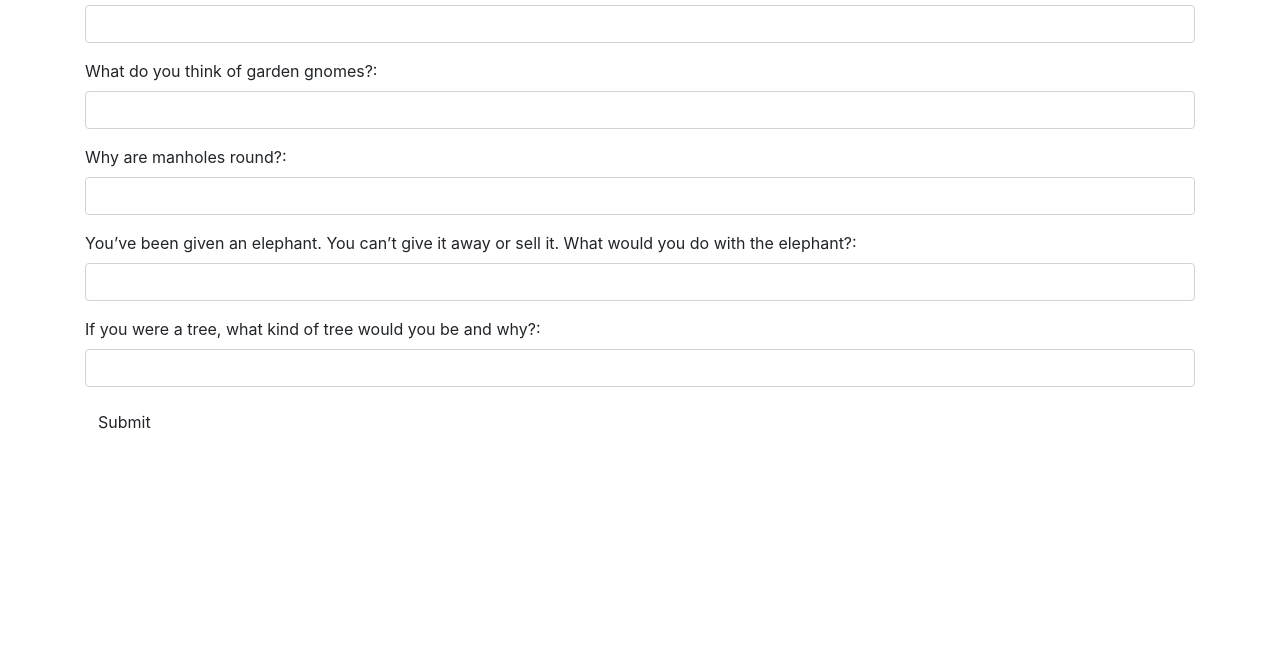
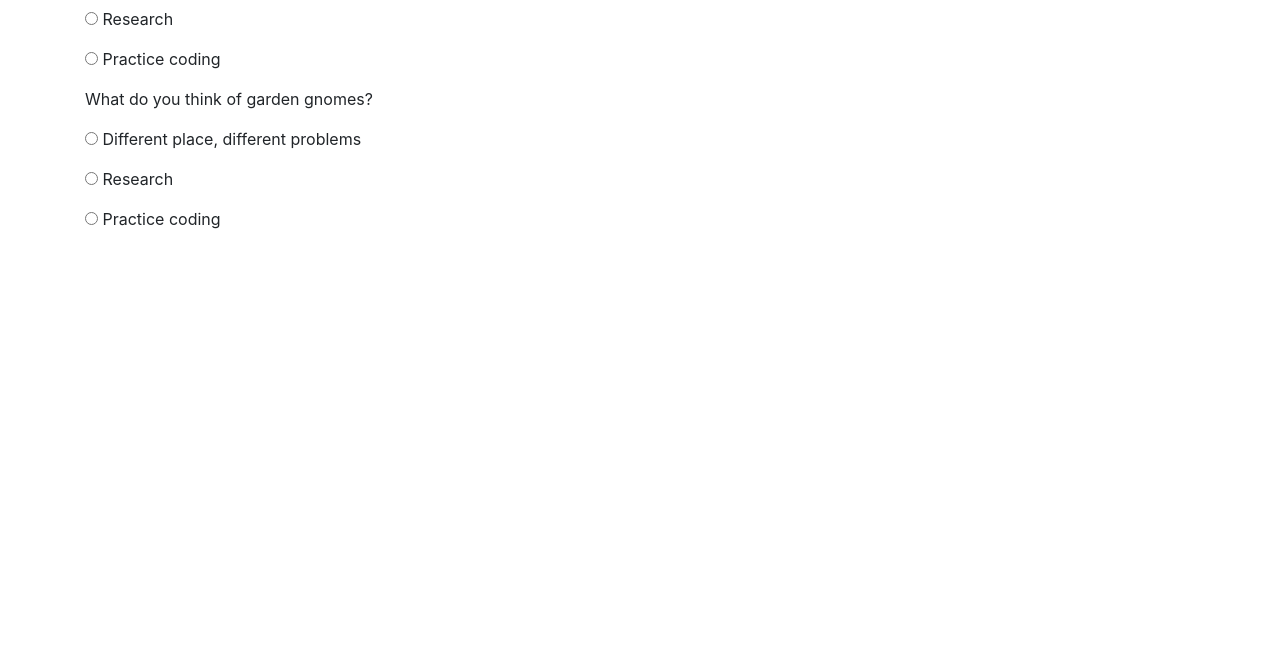
Before and after one commit to godfreyowidi/programmingLanguageSuggester, a plain HTML site: page index.html in a window 1280 px wide. Shown: the part 129-800 px from the top of the page. Drawn offline with Linux system fonts and the light colour scheme.

Commit message:
add shifting to radio button with question.

```diff
--- a/index.html
+++ b/index.html
@@ -13,30 +13,44 @@
 <body>
   <div class="container">
     <h1>Programming Language Suggester</h1>
-    <form id="survey">
-      <h2>Take an IQ test</h2>
-      <div class="form-group">
-        <label for="q1">How would you solve problems if you were from Mars?:</label>
-        <input id="q1" class="form-control" type="text">
-      </div>
-      <div class="form-group">
-        <label for="q2">What do you think of garden gnomes?:</label>
-        <input id="q2" class="form-control" type="text">
-      </div>
-      <div class="form-group">
-        <label for="q3">Why are manholes round?:</label>
-        <input id="q3" class="form-control" type="text">
-      </div>
-      <div class="form-group">
-        <label for="q4">You’ve been given an elephant. You can’t give it away or sell it. What would you do with the elephant?:</label>
-        <input id="q4" class="form-control" type="text">
-      </div>
-      <div class="form-group">
-        <label for="q5">If you were a tree, what kind of tree would you be and why?:</label>
-        <input id="q5" class="form-control" type="text">
-      </div>
-      <button type="submit" class="btn">Submit</button>
-    </form>
+    <p>How would you solve problems if you were from Mars?</p>
+    <div class="radio">
+      <label>
+        <input type="radio" name="answers" id="csharp-first-answer">
+        <label for="csharp-first-answer">Different place, different problems</label>
+      </label>
+    </div>
+    <div class="radio">
+      <label>
+        <input type="radio" name="answers" id="java-first-answer">
+        <label for="java-first-answer">Research</label>
+      </label>
+    </div>
+    <div class="radio">
+      <label>
+        <input type="radio" name="answers" id="python-first-answer">
+        <label for="python-first-answer">Practice coding</label>
+      </label>
+    </div>
+    <p>What do you think of garden gnomes?</p>
+    <div class="radio">
+      <label>
+        <input type="radio" name="answers" id="csharp-first-answer">
+        <label for="csharp-first-answer">Different place, different problems</label>
+      </label>
+    </div>
+    <div class="radio">
+      <label>
+        <input type="radio" name="answers" id="java-first-answer">
+        <label for="java-first-answer">Research</label>
+      </label>
+    </div>
+    <div class="radio">
+      <label>
+        <input type="radio" name="answers" id="python-first-answer">
+        <label for="python-first-answer">Practice coding</label>
+      </label>
+    </div>
     <div id="Csharp">
       <h5>Csharp</h5>
       <p>C# is a general-purpose, modern and object-oriented programming language pronounced as “C Sharp” or “C Hash”. It was developed by Microsoft led by Anders Hejlsberg and his team within the .NET initiative and was approved by the European Computer Manufacturers Association (ECMA) and International Standards Organization (ISO). C# is among the languages for Common Language Infrastructure and the current version of C# is version 7.2. C# is a lot similar to Java syntactically and is easy for users who have knowledge of C, C++, or Java.</p>
--- a/js/scripts.js
+++ b/js/scripts.js
@@ -11,28 +11,7 @@ $(document).ready(function() {
     const Q4 = toString($("#q4").val());
     const Q5 = toString($("#q5").val());
 
-    const result = [Q1, Q2, Q3, Q4, Q5];
-
-    function compare(csharp, result) {
-      csharp.sort();
-      result.sort();
-
-      if(csharp.length != csharp.length)
-          return false;
-
-      for(var i = 0; i < csharp.length; i++) {
-          if (csharp[i] != result[i])
-              return false;
-      }
-      $("#Csharp").show();
-      //return true;
-    }
-    function btn() {
-      down.innerHTML = compare(csharp, result);
-    }
-  })
-})
-    /*if (result === csharp) {
+    if (result === csharp) {
       $("#Csharp").show();
     } else if (result === java) {
       $("#java").show();
@@ -41,4 +20,4 @@ $(document).ready(function() {
     }
     $("#output").text(result);
   })
-})*/
+})
```
